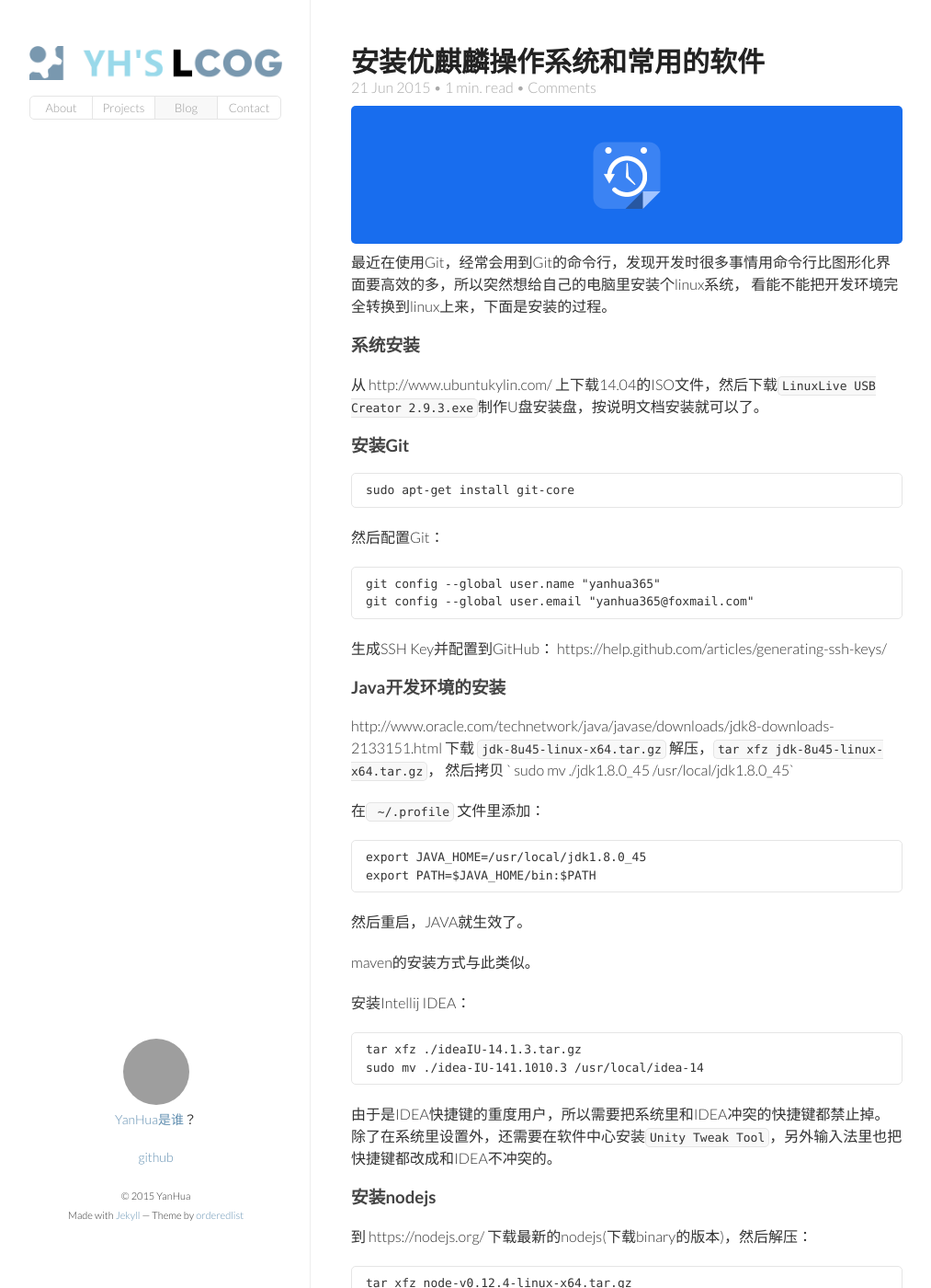
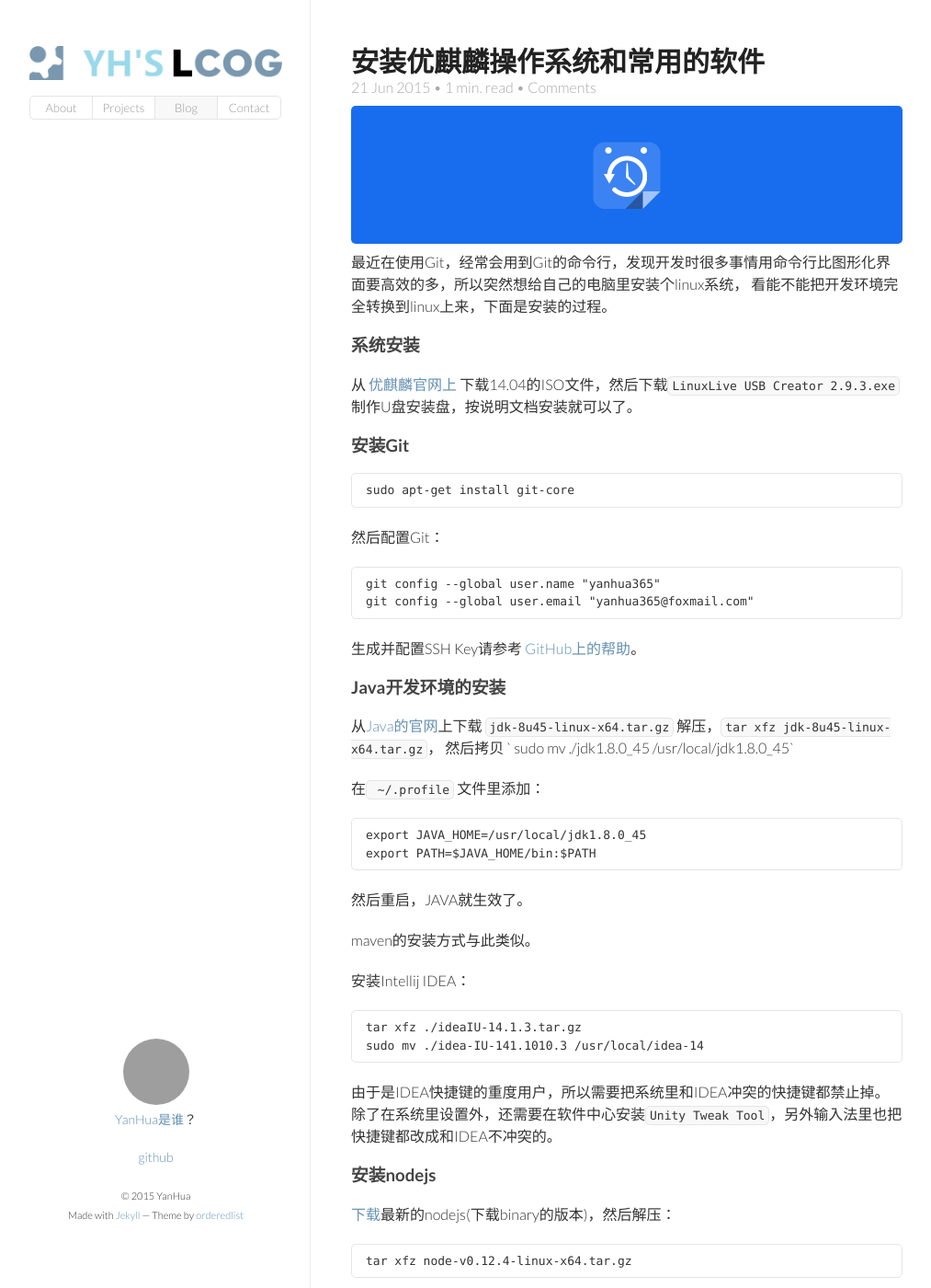
Before and after one commit to yanhua365/yanhua365.github.com, a Jekyll site: the page built from _posts/2015-06-21-ubuntu-kylin-install.md, in a window 1280 px wide and 1400 px high. Shown: the whole window at 92% size, without its empty margins (133-1146 px from the left). Built offline with Jekyll 4.4.1, drawn with Linux system fonts in a browser that asks for light colours; comment, search, counter and statistics services are not loaded; some of the changed text lies outside the part shown; grey boxes are pictures that could not be loaded.

```diff
--- a/_posts/2015-06-21-ubuntu-kylin-install.md
+++ b/_posts/2015-06-21-ubuntu-kylin-install.md
@@ -15,7 +15,7 @@ image:  gcal-backup.png
 
 ### 系统安装
 
-从 http://www.ubuntukylin.com/ 上下载14.04的ISO文件，然后下载`LinuxLive USB Creator 2.9.3.exe`制作U盘安装盘，按说明文档安装就可以了。
+从 [优麒麟官网上](http://www.ubuntukylin.com/) 下载14.04的ISO文件，然后下载`LinuxLive USB Creator 2.9.3.exe`制作U盘安装盘，按说明文档安装就可以了。
 
 ### 安装Git
 
@@ -26,12 +26,11 @@ image:  gcal-backup.png
     git config --global user.name "yanhua365"
     git config --global user.email "yanhua365@foxmail.com"
 
-生成SSH Key并配置到GitHub： https://help.github.com/articles/generating-ssh-keys/
+生成并配置SSH Key请参考 [GitHub上的帮助](https://help.github.com/articles/generating-ssh-keys/)。
 
 ### Java开发环境的安装
 
-http://www.oracle.com/technetwork/java/javase/downloads/jdk8-downloads-2133151.html
-下载 `jdk-8u45-linux-x64.tar.gz` 解压，`tar xfz jdk-8u45-linux-x64.tar.gz`，
+从[Java的官网](http://www.oracle.com/technetwork/java/javase/downloads/jdk8-downloads-2133151.html)上下载 `jdk-8u45-linux-x64.tar.gz` 解压，`tar xfz jdk-8u45-linux-x64.tar.gz`，
 然后拷贝 ` sudo mv ./jdk1.8.0_45 /usr/local/jdk1.8.0_45`
 
 在` ~/.profile` 文件里添加：
@@ -53,7 +52,7 @@ maven的安装方式与此类似。
 
 ### 安装nodejs
 
-到 https://nodejs.org/ 下载最新的nodejs(下载binary的版本)，然后解压：
+[下载](https://nodejs.org/)最新的nodejs(下载binary的版本)，然后解压：
 
     tar xfz node-v0.12.4-linux-x64.tar.gz
 
@@ -72,7 +71,7 @@ maven的安装方式与此类似。
 
     sudo npm install -g cnpm --registry=https://registry.npm.taobao.org
 
-以后就可以运行cnpm代替npm命令了。详细参考： http://npm.taobao.org/
+以后就可以运行cnpm代替npm命令了。详细参考[官网说明](http://npm.taobao.org/)
 
 ### 安装atom
 直接下载atom的deb包，双击就可以安装。编辑中文会出现乱码，查看一下系统里安装了什么中文字体：
```
Also changed, not shown: other parts of _posts/2015-06-21-ubuntu-kylin-install.md (+13 -0 lines).
